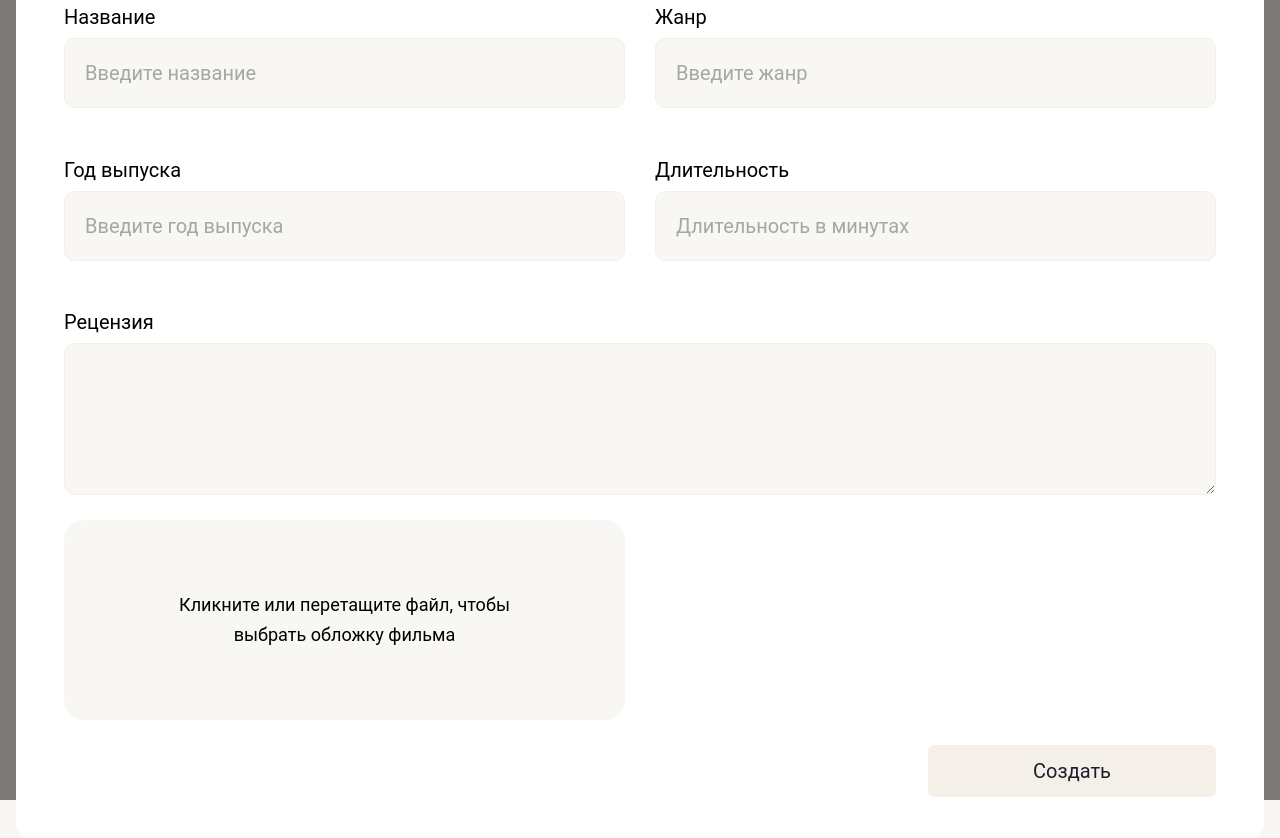
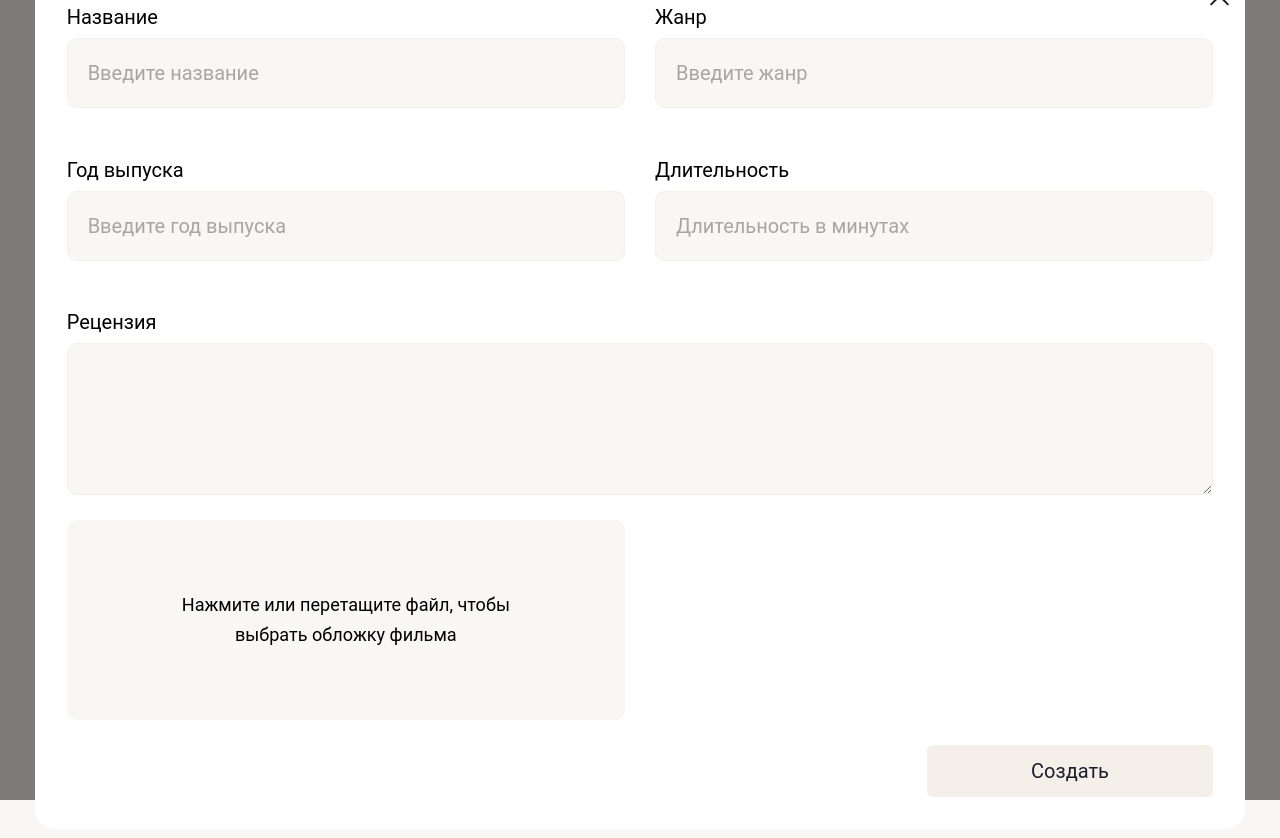
Before and after one commit to Bogdanvosk/movie-app, a React (Vite) app: page / in a window 1280 px wide. Both pictures are taken after a click on the button "Добавить фильм". Shown: the top 838 px of the page. Built offline with nearby package versions, Linux system fonts and the light colour scheme.

Commit message:
Add form: done form validation and adaptive for tablet and mobile

```diff
--- a/src/components/common/Button/Button.module.scss
+++ b/src/components/common/Button/Button.module.scss
@@ -16,4 +16,8 @@
   &:active {
     background-color: darken($color-beige-200, 20%);
   }
+
+@include mobile {
+    font-size: 1rem;
+  }
 }
--- a/src/components/common/Dropzone/Dropzone.jsx
+++ b/src/components/common/Dropzone/Dropzone.jsx
@@ -3,10 +3,13 @@ import cn from 'classnames';
 
 import { useDropzone } from 'react-dropzone';
 import React, { useCallback } from 'react';
+import useScreenWidth from '../../../hooks/useScreenWidth';
 
 import s from './Dropzone.module.scss';
 
 const Dropzone = ({ onSetCover, className = '' }) => {
+  const screenWidth = useScreenWidth();
+
   const onDrop = useCallback((acceptedFiles) => {
     const cover = {
       ...acceptedFiles[0],
@@ -29,7 +32,7 @@ const Dropzone = ({ onSetCover, className = '' }) => {
       <input {...getInputProps()} />
       <div className={cn(s.dropzone, { [s.active]: isDragActive })}>
         <span className={s.text}>
-          Кликните или перетащите файл, чтобы выбрать обложку фильма
+          Нажмите{screenWidth > 1024 && ' или перетащите файл'}, чтобы выбрать обложку фильма
         </span>
       </div>
     </div>
--- a/src/components/common/Dropzone/Dropzone.module.scss
+++ b/src/components/common/Dropzone/Dropzone.module.scss
@@ -6,12 +6,16 @@
   height: 200px;
   background-color: $color-beige-100;
   border: 2px dashed transparent;
-  border-radius: 20px;
+  border-radius: 10px;
   transition: background-color 0.3s ease, border-color 0.3s ease;
   cursor: pointer;
 
   @include hover {
     background-color: $color-beige-200;
+  }
+
+  @include tablet {
+    height: auto;
   }
 }
 
@@ -20,8 +24,14 @@
   font-size: 1.13rem;
   line-height: 1.91rem;
   text-align: center;
+
+  @include mobile {
+    font-size: 1rem;
+    line-height: 1.5rem;
+  }
 }
 
+.dropzone:active,
 .active {
   background-color: darken($color-beige-200, 10%);
   border-color: $color-black;
--- a/src/components/common/Form/Form.module.scss
+++ b/src/components/common/Form/Form.module.scss
@@ -1,16 +1,10 @@
 .form {
-  padding: 2.8rem 3rem;
+  padding: 2rem;
   background-color: $color-white;
   border-radius: 20px;
 
   @include tablet {
-    padding: 3.75rem;
-  }
-
-  @include mobile {
-    margin-top: 2.5rem;
-    padding: 1.25rem 1.25rem 2.5rem 1.25rem;
-    border-radius: 30px;
+    padding: 1.75rem;
   }
 }
 
--- a/src/components/common/GridLayout/GridLayout.module.scss
+++ b/src/components/common/GridLayout/GridLayout.module.scss
@@ -4,13 +4,12 @@
   gap: 25px 30px;
 
   @include tablet {
-    gap: 1.94rem 1.25rem;
+    gap: 1.25rem;
   }
 
-  @media (max-width: $md) {
+  @media (max-width: $sm-xs) {
     display: flex;
     flex-direction: column;
-    gap: 1.88rem;
   }
 
   @include mobile {
--- a/src/components/common/Modal/Modal.jsx
+++ b/src/components/common/Modal/Modal.jsx
@@ -1,17 +1,16 @@
 import PropTypes from 'prop-types';
 import { createPortal } from 'react-dom';
 
+import { useRef } from 'react';
 import useOutsideClick from '../../../hooks/useOutsideClick';
 
-import styles from './Modal.module.scss';
-import { useRef } from 'react';
+import s from './Modal.module.scss';
 
 const Modal = ({ isShowing, closeModal, children }) => {
   const modalRef = useRef(null);
 
-
-  useOutsideClick(modalRef, () => {
-    // TODO: close modal
+  useOutsideClick(modalRef, (e) => {
+    e.target.type !== 'button' && closeModal();
   });
 
   if (!isShowing) {
@@ -19,15 +18,13 @@ const Modal = ({ isShowing, closeModal, children }) => {
   }
 
   return createPortal(
-    <div className={styles.wrapper}>
-      <div className={styles.modal} ref={modalRef}>
+    <div className={s.wrapper}>
+      <div className={s.modal} ref={modalRef}>
         {children}
         {/* <div className='body'>
           Click on the close button to close the modal.
-        </div>
-        <div className='footer'>
-          <button onClick={onCloseButtonClick}>Close Modal</button>
-        </div> */}
+        </div>*/}
+        <span className={s.delete} onClick={closeModal}></span>
       </div>
     </div>,
     document.body
--- a/src/components/common/Modal/Modal.module.scss
+++ b/src/components/common/Modal/Modal.module.scss
@@ -5,11 +5,47 @@
   display: flex;
   justify-content: center;
   align-items: center;
-	padding: 0 1rem;
   background-color: rgba(0, 0, 0, 0.5);
 }
 
 .modal {
-	position: static;
+  position: absolute;
   z-index: 10;
+  padding: 0 1rem;
 }
+
+.delete {
+  position: absolute;
+  top: 25px;
+  right: 26px;
+  width: 30px;
+  height: 30px;
+  background-color: transparent;
+  border: none;
+  transition: opacity 0.3s ease;
+  cursor: pointer;
+  transform: translateY(-50%);
+
+  @include hover {
+    opacity: 0.5;
+  }
+
+  &::before,
+  &::after {
+    position: absolute;
+    top: 50%;
+    right: 3px;
+    width: 25px;
+    height: 2px;
+    background-color: $color-black;
+    content: '';
+  }
+
+  &::before {
+    transform: translateY(-50%) rotate(45deg);
+  }
+
+  &::after {
+    transform: translateY(-50%) rotate(-45deg);
+  }
+}
--- a/src/components/common/Previews/Preview.jsx
+++ b/src/components/common/Previews/Preview.jsx
@@ -1,9 +1,17 @@
+import useScreenWidth from '../../../hooks/useScreenWidth';
+
 import s from './Preview.module.scss';
 
 const Preview = ({ cover }) => {
+  const screenWidth = useScreenWidth();
+
   return (
     <div className={s.wrapper}>
-      <img className={s.thumb} src={cover.preview} />
+      {screenWidth > 640 ? (
+        <img className={s.thumb} src={cover.preview} />
+      ) : (
+        <span className={s.name}>{cover.path}</span>
+      )}
     </div>
   );
 };
--- a/src/components/common/Previews/Preview.module.scss
+++ b/src/components/common/Previews/Preview.module.scss
@@ -1,13 +1,25 @@
 .wrapper {
-	// grid-column: span 2;
-	display: flex;
-	justify-content: center;
-	align-items: center;
+  display: flex;
+  justify-content: right;
+  align-items: center;
 
+  @media (max-width: $sm-xs) {
+    justify-content: center;
+  }
 }
 
 .thumb {
-	width: 200px;
-	height: 200px;
-	object-fit: cover;
+  width: 200px;
+  height: 200px;
+  object-fit: cover;
 }
+
+.name {
+  font-size: 1rem;
+	text-align: center;
+  color: $color-black;
+
+  @media (max-width: 370px) {
+    font-size: 0.8rem;
+  }
+}
--- a/src/components/common/Typography/Typography.module.scss
+++ b/src/components/common/Typography/Typography.module.scss
@@ -1,4 +1,5 @@
 .h1 {
+  margin-bottom: 1rem;
   font-size: 6rem;
   line-height: 1.09;
   text-align: center;
--- /dev/null
+++ b/src/hooks/useScreenWidth.js
@@ -0,0 +1,21 @@
+import { useEffect, useState } from 'react';
+
+const useScreenWidth = () => {
+  const [screenWidth, setWidth] = useState(0);
+
+  useEffect(() => {
+    setWidth(window.innerWidth);
+    const handleResize = () => {
+      setWidth(window.innerWidth);
+    };
+
+    window.addEventListener('resize', handleResize);
+    return () => {
+      window.removeEventListener('resize', handleResize);
+    };
+  }, []);
+
+  return screenWidth;
+};
+
+export default useScreenWidth;
--- a/src/styles/variables.scss
+++ b/src/styles/variables.scss
@@ -1,6 +1,6 @@
 $xs: 400px;
+$sm-xs: 640px;
 $sm: 768px;
-$md: 980px;
 $lg: 1024px;
 
 $color-black: #1b1f2b;
```
Lines whose indentation alone changed are shown as unchanged.
